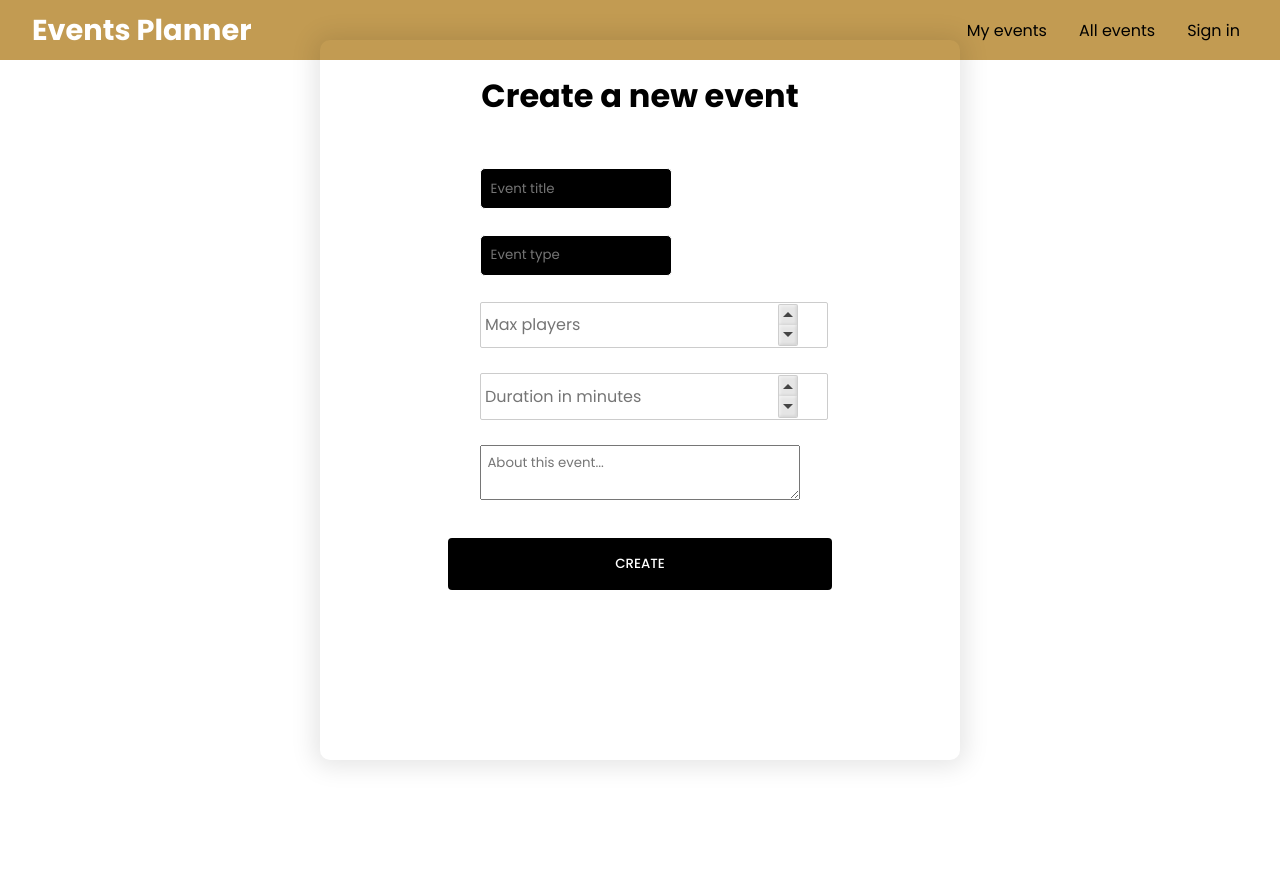
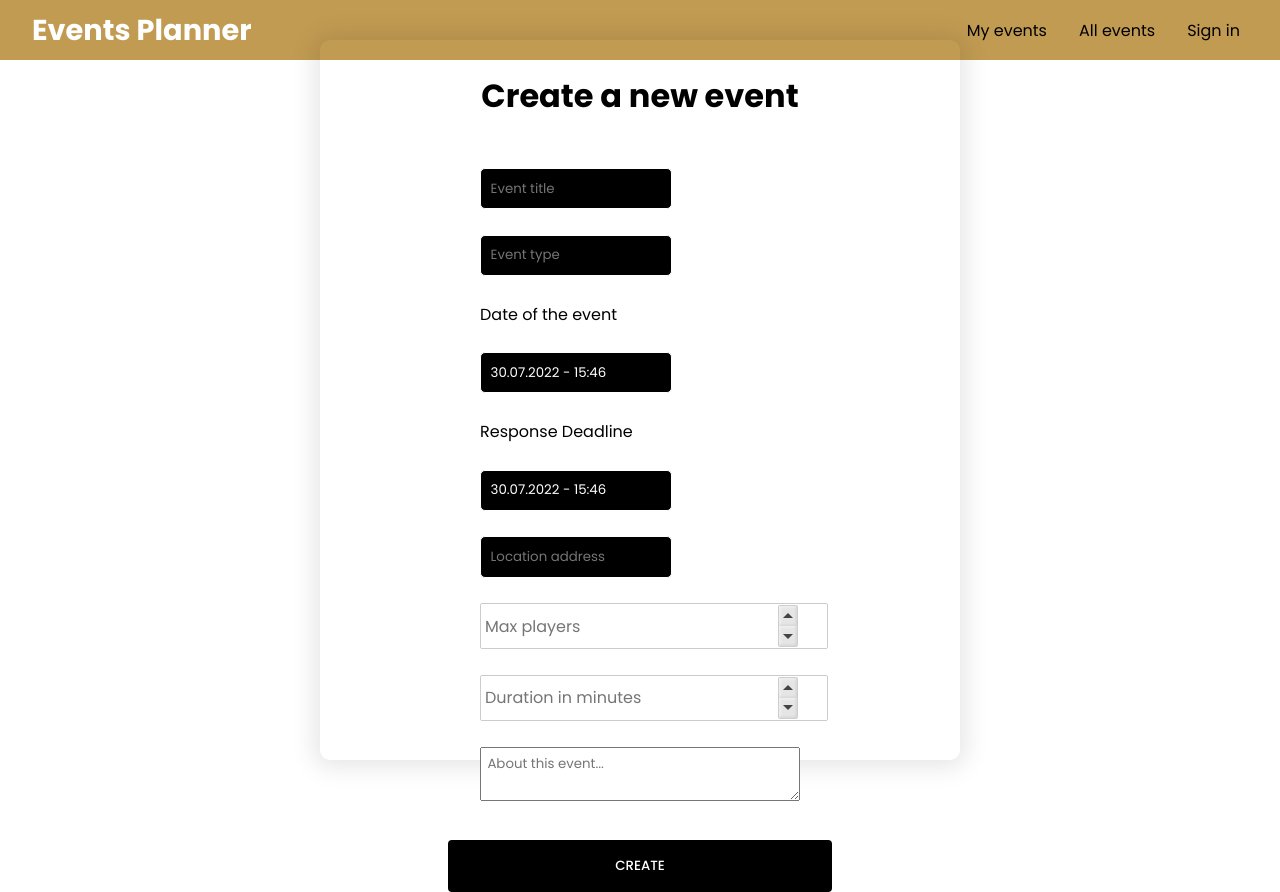
Before and after one commit to mernsummerproject2022/frontend, a React (Create React App) app in the folder event-planner/: page /create in a window 1280 px wide. Before the commit the page ends 800 px from the top, so only its background shows below. Built offline with nearby package versions, Linux system fonts and the light colour scheme; no server answers.

Commit message:
added date inputs

```diff
--- a/event-planner/src/Pages/EventCreate.jsx
+++ b/event-planner/src/Pages/EventCreate.jsx
@@ -1,7 +1,10 @@
-import React from "react";
+import React, { useState } from "react";
 import NumericInput from "react-numeric-input";
+import DatePicker from "react-datepicker";
 
 function EventCreate() {
+  const [startDate, setStartDate] = useState(new Date());
+  const [deadlineDate, setDeadlineDate] = useState(new Date());
   return (
     <div>
       <div className="create-container">
@@ -18,6 +21,39 @@ function EventCreate() {
             type="text"
             placeholder="Event type"
             name="eventType"
+            autoComplete="none"
+          />
+
+          <label for="startDate">Date of the event</label>
+          <DatePicker
+            selected={startDate}
+            onChange={(date) => setStartDate(date)}
+            showTimeSelect
+            timeFormat="HH:mm"
+            timeIntervals={10}
+            timeCaption="time"
+            dateFormat="dd.MM.yyyy - HH:mm"
+            name="startDate"
+            id="startDate"
+          />
+
+          <label for="deadline">Response Deadline</label>
+          <DatePicker
+            selected={deadlineDate}
+            onChange={(date) => setDeadlineDate(date)}
+            showTimeSelect
+            timeFormat="HH:mm"
+            timeIntervals={10}
+            timeCaption="time"
+            dateFormat="dd.MM.yyyy - HH:mm"
+            name="deadline"
+            id="deadline"
+          />
+
+          <input
+            type="text"
+            placeholder="Location address"
+            name="location"
             autoComplete="none"
           />
 
```
Also changed, not shown: event-planner/src/index.js (+4 -4 lines).
